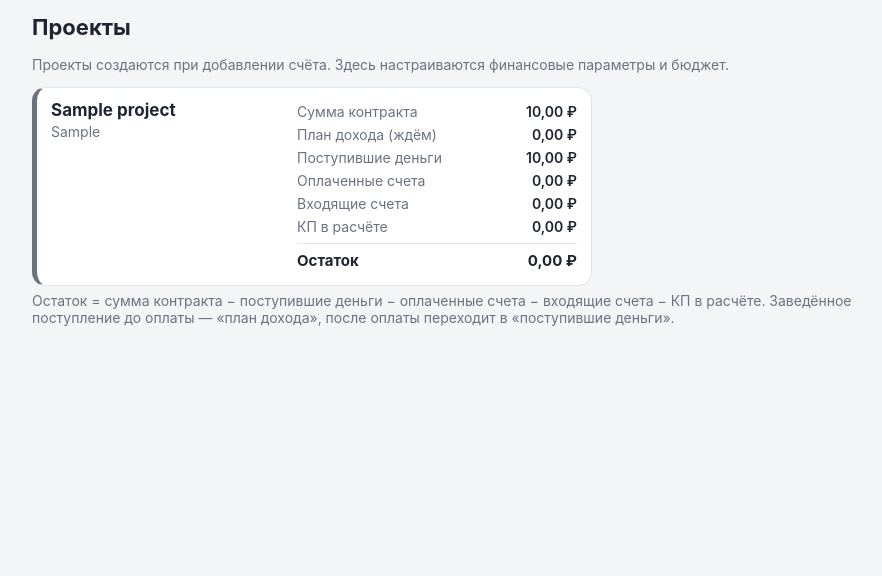
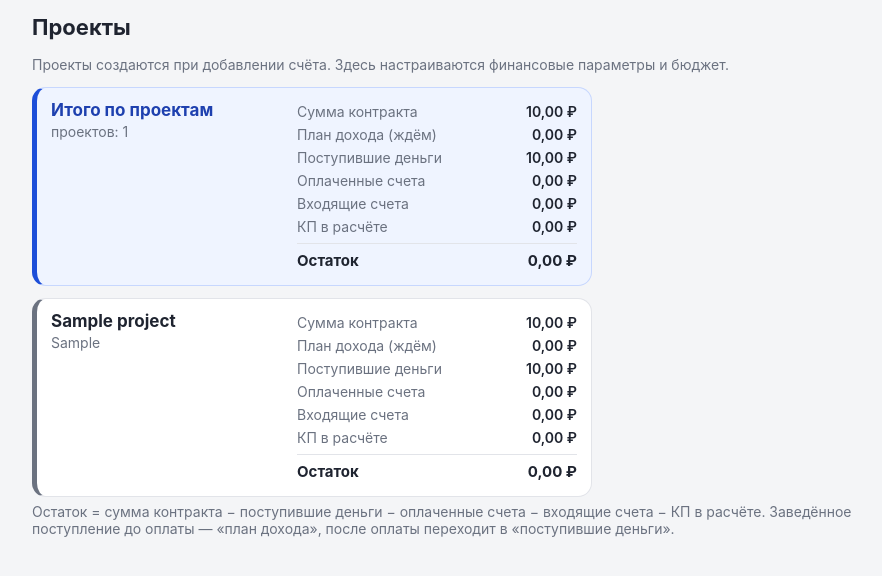
Before and after one commit to Aleksey-123123/bridge_construction_control, a Flask app: page /finance/projects in a window 1280 px wide. Shown: the part 121-697 px from the top of the page, without its empty margins (194-1076 px from the left). Run offline with Flask 3, Linux system fonts and the light colour scheme; tables that the repository leaves empty hold one stand-in row (values such as "Sample post").

Commit message:
Проекты: сводная плашка «Итого по проектам»
Над списком проектов — выделенная (синяя) сводная карточка с суммами по
всем проектам: сумма контракта, план дохода (ждём), поступившие деньги,
оплаченные счета, входящие счета, КП в расчёте и общий остаток. Итоги
считаются в маршруте, остаток по той же формуле.

Co-Authored-By: Claude Fable 5 <noreply@anthropic.com>
Claude-Session: https://claude.ai/code/session_01PkH31GcP7UTtEFUEfKsUTM

```diff
--- a/finance.py
+++ b/finance.py
@@ -491,7 +491,19 @@ def projects():
              FROM income_plan ip
              WHERE ip.project_id = p.id AND ip.status = 'paid') AS income_received
         FROM projects p ORDER BY p.name""").fetchall()
-    return render_template("finance_projects.html", projects=rows, tab="projects")
+    totals = {
+        "contract": sum(r["contract_price"] or 0 for r in rows),
+        "income_pending": sum(r["income_pending"] for r in rows),
+        "income_received": sum(r["income_received"] for r in rows),
+        "paid": sum(r["paid_total"] for r in rows),
+        "incoming": sum(r["incoming_total"] for r in rows),
+        "quote_plan": sum(r["quote_plan_total"] for r in rows),
+    }
+    totals["ostatok"] = (totals["contract"] - totals["income_received"]
+                         - totals["paid"] - totals["incoming"]
+                         - totals["quote_plan"])
+    return render_template("finance_projects.html", projects=rows,
+                           totals=totals, tab="projects")
 
 
 def load_project(db, project_id):
--- a/static/style.css
+++ b/static/style.css
@@ -241,6 +241,11 @@ h2 { font-size: 18px; margin: 20px 0 10px; }
 .pc-total { border-top: 1px solid var(--border); margin-top: 5px; padding-top: 7px; font-size: 15px; }
 .pc-total span { color: var(--text); font-weight: 700; }
 .pc-total b { font-weight: 700; }
+.pc-summary {
+  background: #eff4ff; border-color: #c7d7fe; border-left-color: var(--blue);
+  margin-bottom: 12px;
+}
+.pc-summary .pc-name { color: var(--blue-dark); }
 @media (max-width: 560px) {
   .project-card { flex-direction: column; gap: 12px; }
   .pc-right { width: 100%; }
--- a/templates/finance_projects.html
+++ b/templates/finance_projects.html
@@ -8,6 +8,24 @@
 
 {% if not projects %}
   <p class="empty">Проектов пока нет — добавьте первый счёт или КП.</p>
+{% endif %}
+
+{% if projects %}
+<div class="card project-card pc-summary">
+  <div class="pc-left">
+    <div class="pc-name">Итого по проектам</div>
+    <div class="pc-customer">проектов: {{ projects|length }}</div>
+  </div>
+  <div class="pc-right">
+    <div class="pc-row"><span>Сумма контракта</span><b>{{ totals.contract|money }} ₽</b></div>
+    <div class="pc-row"><span>План дохода (ждём)</span><b>{{ totals.income_pending|money }} ₽</b></div>
+    <div class="pc-row"><span>Поступившие деньги</span><b class="pos">{{ totals.income_received|money }} ₽</b></div>
+    <div class="pc-row"><span>Оплаченные счета</span><b>{{ totals.paid|money }} ₽</b></div>
+    <div class="pc-row"><span>Входящие счета</span><b>{{ totals.incoming|money }} ₽</b></div>
+    <div class="pc-row"><span>КП в расчёте</span><b>{{ totals.quote_plan|money }} ₽</b></div>
+    <div class="pc-row pc-total"><span>Остаток</span><b class="{{ 'pos' if totals.ostatok >= 0 else 'neg' }}">{{ totals.ostatok|money }} ₽</b></div>
+  </div>
+</div>
 {% endif %}
 
 <div class="cards">
```
